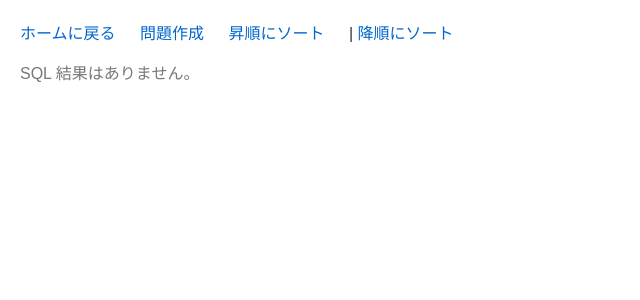
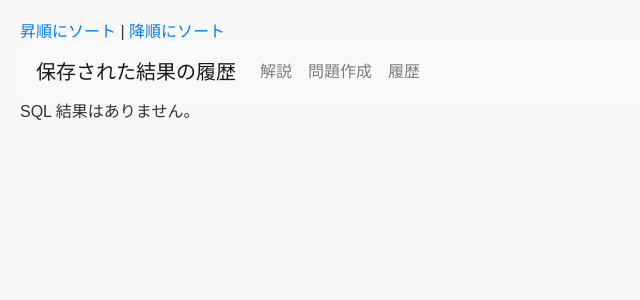
Before and after one commit to 1f10210146/practice-grade3, a Django app: page /new/ in a window 1280 px wide. Shown: the top 300 px of the page, without its empty margins (0-640 px from the left). Run offline with Django 4.2, Linux system fonts and the light colour scheme; data that the repository does not hold is empty; some libraries are stand-ins or nearby versions.

Commit message:
追加１

```diff
--- a/teamapp/templates/teamapp/new.html
+++ b/teamapp/templates/teamapp/new.html
@@ -1,47 +1,49 @@
+{% load static %}
 <!DOCTYPE html>
 <html lang="ja">
 <head>
     <meta charset="UTF-8">
     <meta name="viewport" content="width=device-width, initial-scale=1.0">
+    <link href="{% static 'css/index.css' %}" rel="stylesheet">
+    <link rel="stylesheet" href="https://stackpath.bootstrapcdn.com/bootstrap/4.5.2/css/bootstrap.min.css">
     <title>New Page</title>
     <style>
         body {
             font-family: Arial, sans-serif;
-            margin: 20px;
+            margin: 0;
+            padding: 20px;
             color: #333;
+            background-color: #F8F8F8;
         }
-
-        h1, h2 {
-            color: #333;
-        }
-
-        a {
-            text-decoration: none;
-            margin-right: 20px;
-            color: #0066cc; /* リンクの色を変更 */
-        }
-
-        ul {
-            list-style-type: none;
-            padding: 0;
-        }
-
-        li {
-            margin-bottom: 10px;
-        }
-
-        p {
-            color: #777;
-        }
+        /* further styles as required */
     </style>
 </head>
 <body>
-    <a href="{% url 'home' %}">ホームに戻る</a>
-    <a href="{% url 'search_db' %}">問題作成</a>
     <a href="{% url 'history' %}?sort=asc">昇順にソート</a> | <a href="{% url 'history' %}?sort=desc">降順にソート</a>
+    <nav class="navbar navbar-expand-lg navbar-light bg-light">
+        <a class="navbar-brand" href="#">保存された結果の履歴</a>
+        <button class="navbar-toggler" type="button" data-toggle="collapse" data-target="#navbarNav" aria-controls="navbarNav" aria-expanded="false" aria-label="Toggle navigation">
+          <span class="navbar-toggler-icon"></span>
+        </button>
+        <div class="collapse navbar-collapse" id="navbarNav">
+          <ul class="navbar-nav">
+            <li class="nav-item">
+              <a class="nav-link" href="{% url 'home' %}">解説</a>
+            </li>
+            <li class="nav-item">
+              <a class="nav-link" href="{% url 'search_db' %}">問題作成</a>
+            </li>
+            <li class="nav-item">
+              <a class="nav-link" href="{% url 'new' %}">履歴</a>
+            </li>
+            <!-- Add other navbar items here as needed -->
+          </ul>
+        </div>
+    </nav>
+
+    <!-- Content and forms here -->
 
     {% if saved_results %}
-        <h2>保存された SQL 結果の履歴</h2>
         <ul>
             {% for saved_result in saved_results %}
                 <li>
@@ -59,5 +61,9 @@
     {% else %}
         <p>SQL 結果はありません。</p>
     {% endif %}
+
+    <script src="https://code.jquery.com/jquery-3.5.1.slim.min.js"></script>
+    <script src="https://cdn.jsdelivr.net/npm/@popperjs/core@2.9.10/dist/umd/popper.min.js"></script>
+    <script src="https://stackpath.bootstrapcdn.com/bootstrap/4.5.2/js/bootstrap.min.js"></script>
 </body>
 </html>
--- a/teamapp/templates/teamapp/search_db.html
+++ b/teamapp/templates/teamapp/search_db.html
@@ -16,7 +16,8 @@
   </head>
   <body>
     <div id="content">
-      <a href="{% url 'home' %}" id="backButton">ホームに戻る</a><a href="{% url 'new' %}">履歴</a>
+      <a href="{% url 'new' %}" id="backButton">履歴</a>
+      <!--a href="{% url 'home' %}" id="backButton">ホームに戻る</a><a href="{% url 'new' %}">履歴</a-->
       <h1>英語の問題作成</h1>
       <form method="post" class="form">
         <div class="condition">
@@ -96,7 +97,7 @@
 
       <!-- SQL_Resultを保存するボタンを追加 -->
       <!-- button onclick="saveSQLResult()">SQL 結果を保存</button-->
-      <a href="{% url 'new' %}">保存された SQL 結果の履歴</a>
+      <a href="{% url 'new' %}">保存された結果の履歴</a>
       <a href="{% url 'home' %}">解説</a>
       {% endif %}
 
```
Also changed, not shown: teamapp/templates/teamapp/home.html (+57 -21 lines).
